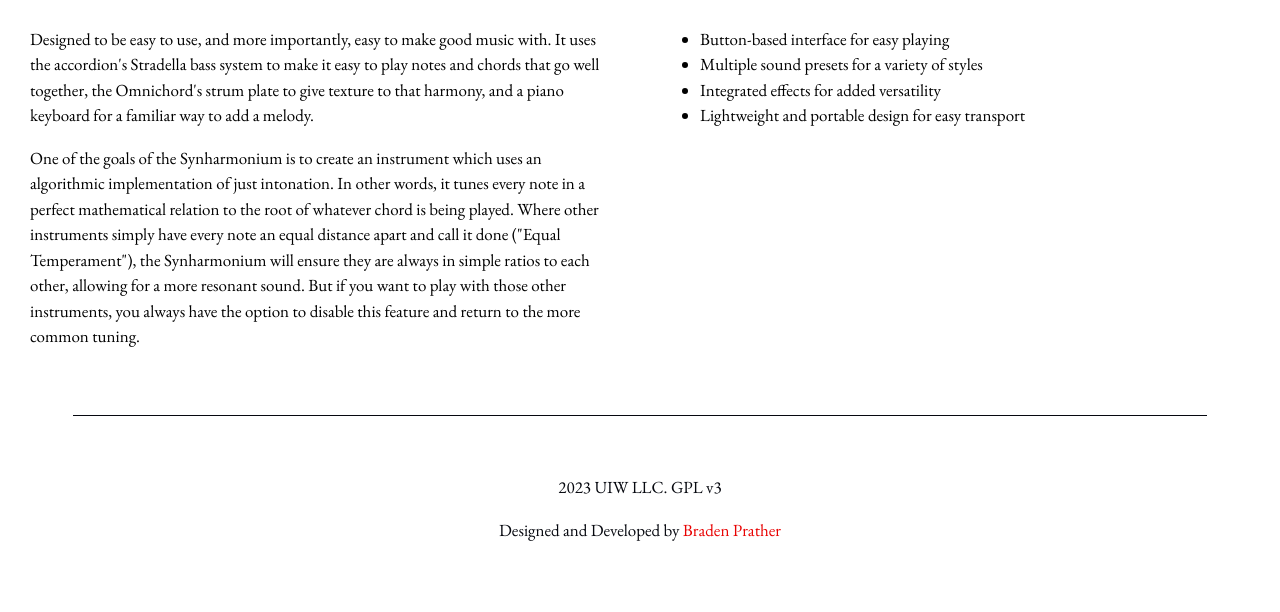
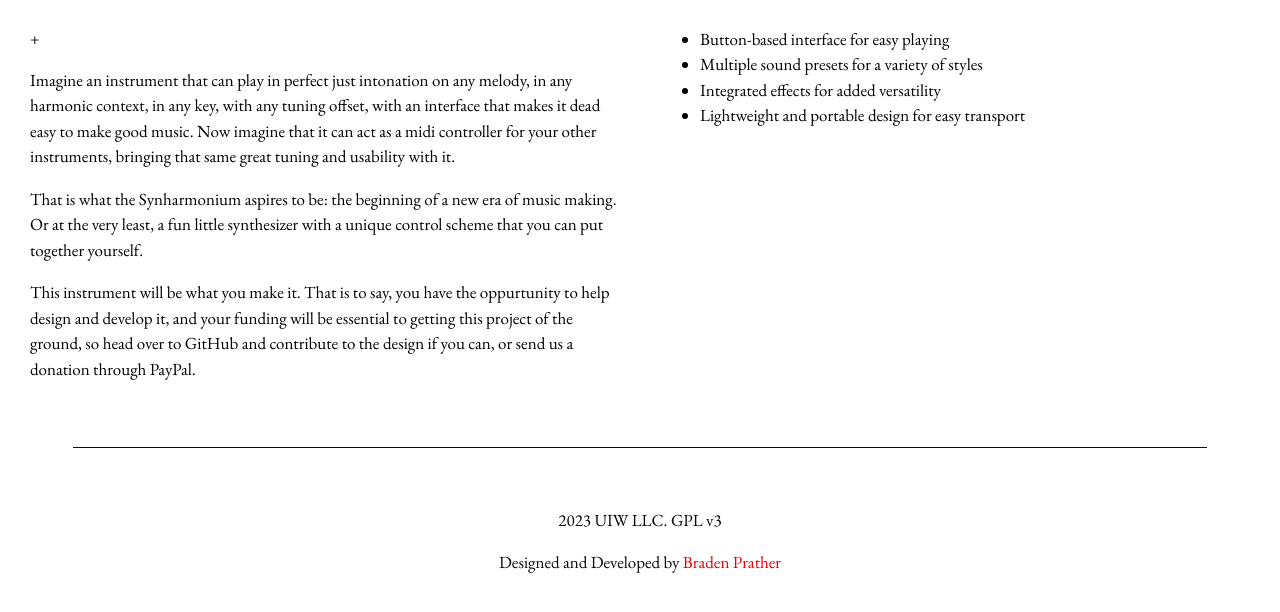
Before and after one commit to amminadabz/Synharmonium, a plain HTML site: page Website/index.html in a window 1280 px wide. Shown: the part 292-904 px from the top of the page. Drawn offline with nearby package versions, Linux system fonts and the light colour scheme; files whose address does not match are found by name.

Commit message:
Revise paragraphs

```diff
--- a/Website/index.html
+++ b/Website/index.html
@@ -35,8 +35,9 @@
 
             <article>
                 <h2>Introducing the Synharmonium</h2>
-                <p>Designed to be easy to use, and more importantly, easy to make good music with. It uses the accordion's Stradella bass system to make it easy to play notes and chords that go well together, the Omnichord's strum plate to give texture to that harmony, and a piano keyboard for a familiar way to add a melody.</p>
-                <p>One of the goals of the Synharmonium is to create an instrument which uses an algorithmic implementation of just intonation. In other words, it tunes every note in a perfect mathematical relation to the root of whatever chord is being played. Where other instruments simply have every note an equal distance apart and call it done ("Equal Temperament"), the Synharmonium will ensure they are always in simple ratios to each other, allowing for a more resonant sound. But if you want to play with those other instruments, you always have the option to disable this feature and return to the more common tuning.</p>
+                +                <p>Imagine an instrument that can play in perfect just intonation on any melody, in any harmonic context, in any key, with any tuning offset, with an interface that makes it dead easy to make good music. Now imagine that it can act as a midi controller for your other instruments, bringing that same great tuning and usability with it. </p>
+                <p>That is what the Synharmonium aspires to be: the beginning of a new era of music making. Or at the very least, a fun little synthesizer with a unique control scheme that you can put together yourself.</p>
+                <p>This instrument will be what you make it. That is to say, you have the oppurtunity to help design and develop it, and your funding will be essential to getting this project of the ground, so head over to GitHub and contribute to the design if you can, or send us a donation through PayPal.</p>
             </article>
             <article>
                 <h2>Features</h2>
```
